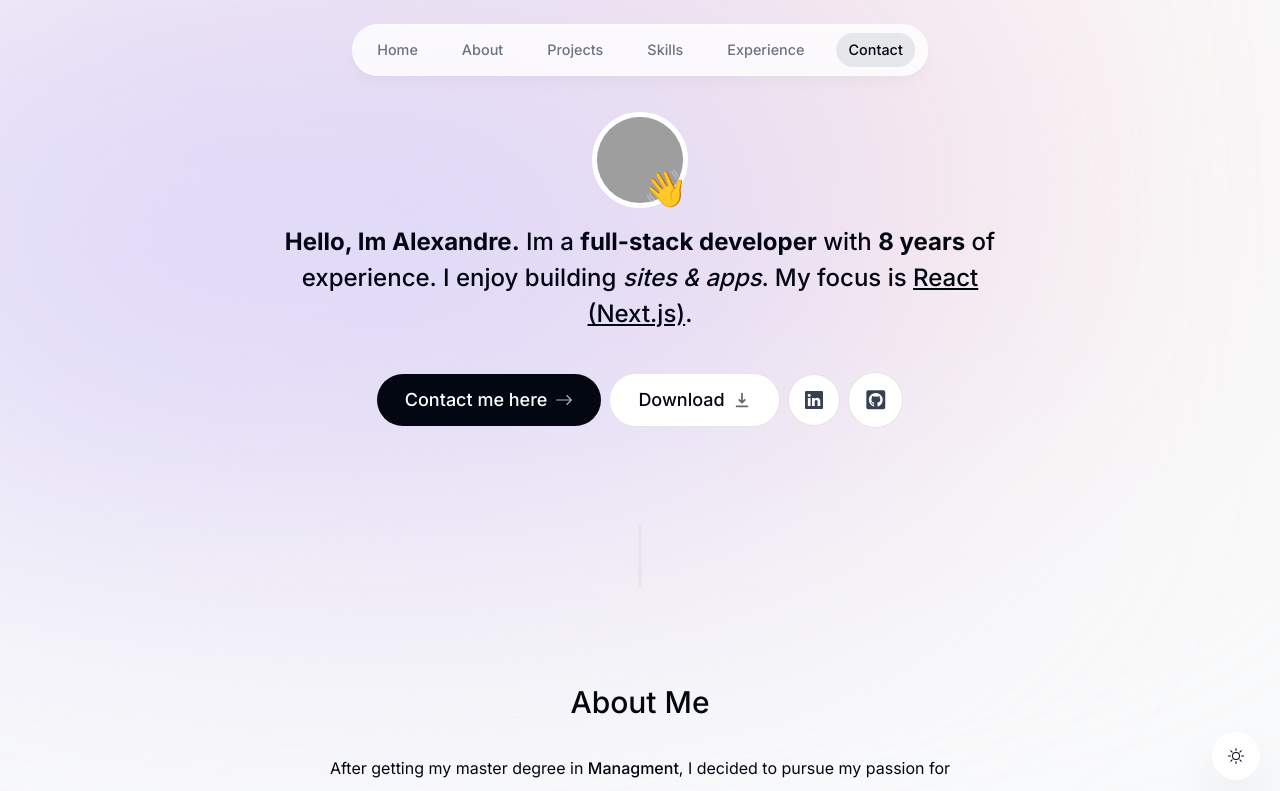
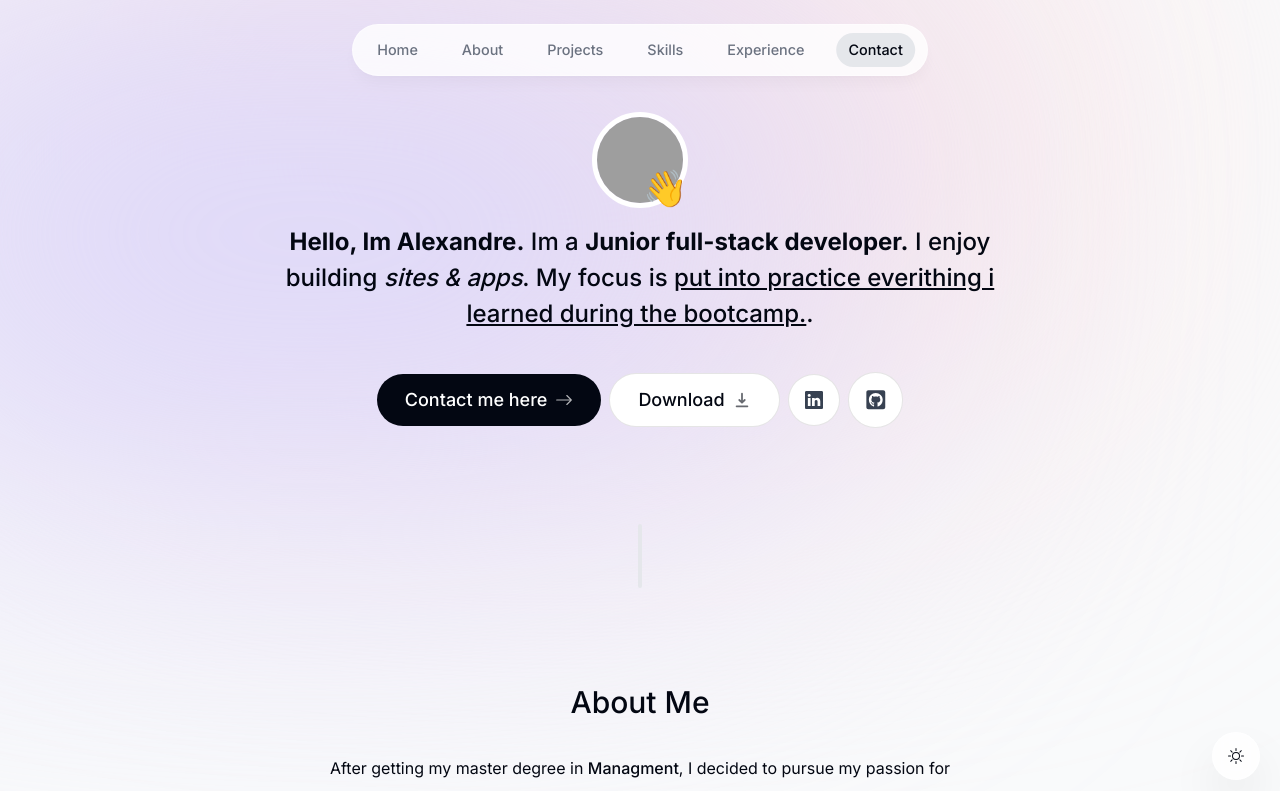
Before and after one commit to xvalexandrexv/Portefolio-Alex, a Next.js app: page / in a window 1280 px wide. Shown: the top 791 px of the page. Built offline with nearby package versions, Linux system fonts and the light colour scheme; no server answers; grey boxes are pictures that could not be loaded.

Commit message:
Update intro.tsx

```diff
--- a/components/intro.tsx
+++ b/components/intro.tsx
@@ -58,10 +58,10 @@ export default function Intro() {
       animate={{ opacity: 1, y: 0 }}
       >
       <span className="font-bold">Hello, Im Alexandre.</span> Im a{" "}
-        <span className="font-bold">full-stack developer</span> with{" "}
-        <span className="font-bold">8 years</span> of experience. I enjoy
+        <span className="font-bold">Junior full-stack developer.</span>{" "}
+        <span className="font-bold"></span> I enjoy
         building <span className="italic">sites & apps</span>. My focus is{" "}
-        <span className="underline">React (Next.js)</span>.
+        <span className="underline">put into practice everithing i learned during the bootcamp.</span>.
       </motion.h1>
 
       <motion.div className="flex flex-col sm:flex-row
```
